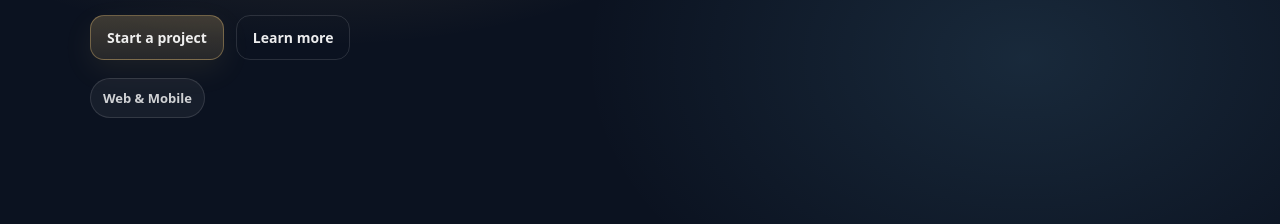
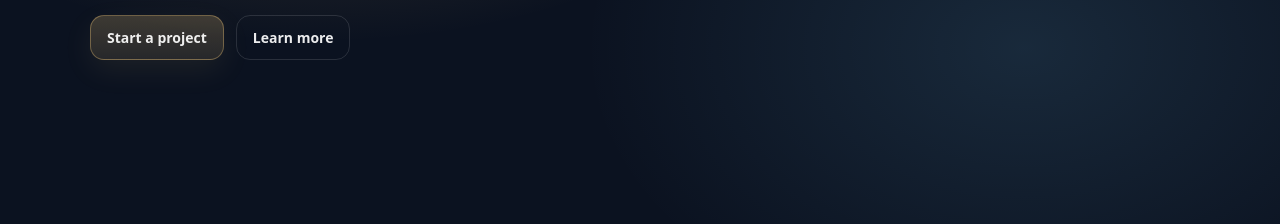
Before and after one commit to resp76/sandbox-digital-labs-site, a plain HTML site: page index.html in a window 1280 px wide. Shown: the part 420-644 px from the top of the page. Drawn offline with Linux system fonts and the light colour scheme.

Commit message:
Remove hero badges section from index.html
Removed the hero badges section from the index.html file.

```diff
--- a/index.html
+++ b/index.html
@@ -72,9 +72,6 @@
               <a class="btn btn-ghost" href="#about">Learn more</a>
             </div>
 
-            <div class="hero-badges" role="list" aria-label="Key capabilities">
-              <div class="badge" role="listitem">Web & Mobile</div>
-            </div>
           </div>
 
           <!-- NOTE: cards removed as requested (hero metrics card was removed) -->
```
